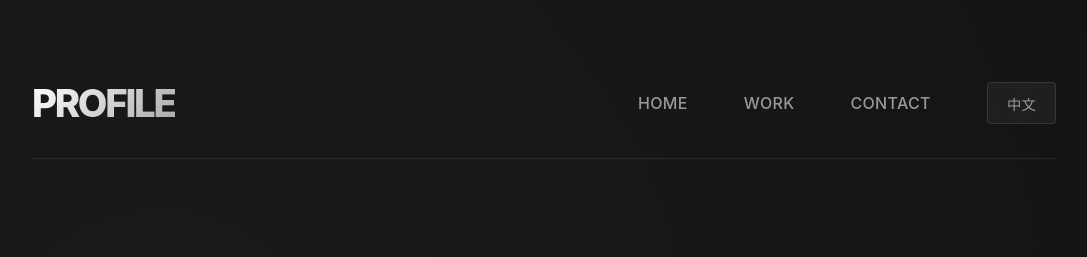
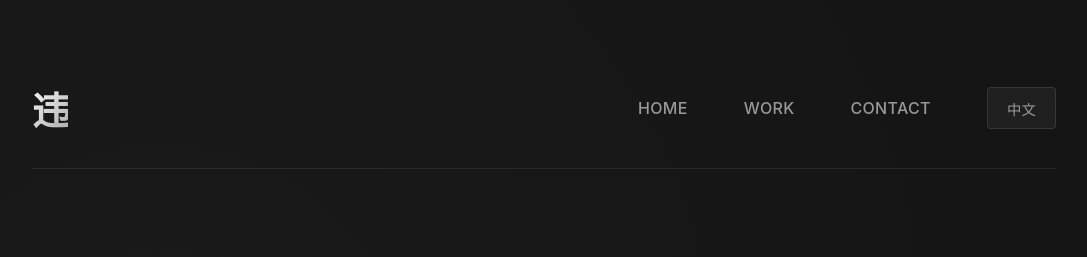
Before and after one commit to opaajhone-afk/roblox-vd, a plain HTML site: page docs/index.html in a window 1280 px wide. Shown: the top 257 px of the page, without its empty margins (96-1183 px from the left). Drawn offline with Linux system fonts and the light colour scheme.

Commit message:
Update index.html

```diff
--- a/docs/index.html
+++ b/docs/index.html
@@ -3,7 +3,7 @@
 <head>
     <meta charset="UTF-8">
     <meta name="viewport" content="width=device-width, initial-scale=1.0">
-    <title>PROFILE</title>
+    <title>违</title>
     <style>
         * {
             margin: 0;
@@ -465,7 +465,7 @@
 <body>
     <div class="container parallax">
         <header class="header">
-            <div class="logo" data-en="PROFILE" data-zh="个人主页">PROFILE</div>
+            <div class="logo" data-en="违" data-zh="个人主页">违</div>
             <nav class="nav">
                 <a class="nav-link" data-target="home" data-en="HOME" data-zh="首页">HOME</a>
                 <a class="nav-link" data-target="work" data-en="WORK" data-zh="作品">WORK</a>
```
